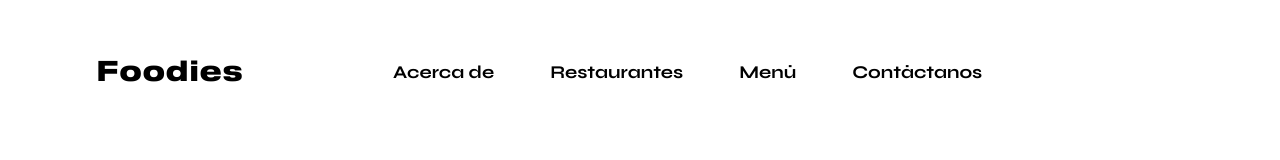
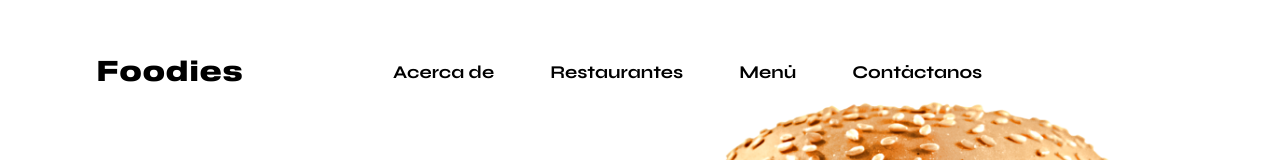
Before and after one commit to nicollevalladares/Elaniin-LandingPage, a Vue app: page / in a window 1280 px wide. Shown: the top 160 px of the page. Built offline with nearby package versions, Linux system fonts and the light colour scheme; no server answers.

Commit message:
Fix header colors

```diff
--- a/src/components/Header/Header.vue
+++ b/src/components/Header/Header.vue
@@ -1,5 +1,5 @@
 <template>
-    <nav class="navbar navbar-expand-lg navbar-light pt-5 pt-lg-5 pt-md-30 pt-sm-5 pl-lg-6 pl-md-40">
+    <nav class="navbar navbar-expand-lg navbar-light pt-5 pt-lg-5 pt-md-30 pt-sm-5 pl-lg-6 pl-md-40 position-absolute">
         <router-link class="navbar-brand" to="/">
             <span v-bind:style="{ color: headerColor }"  class="nav-link p-0 foodies-link">Foodies</span>
         </router-link>
```
